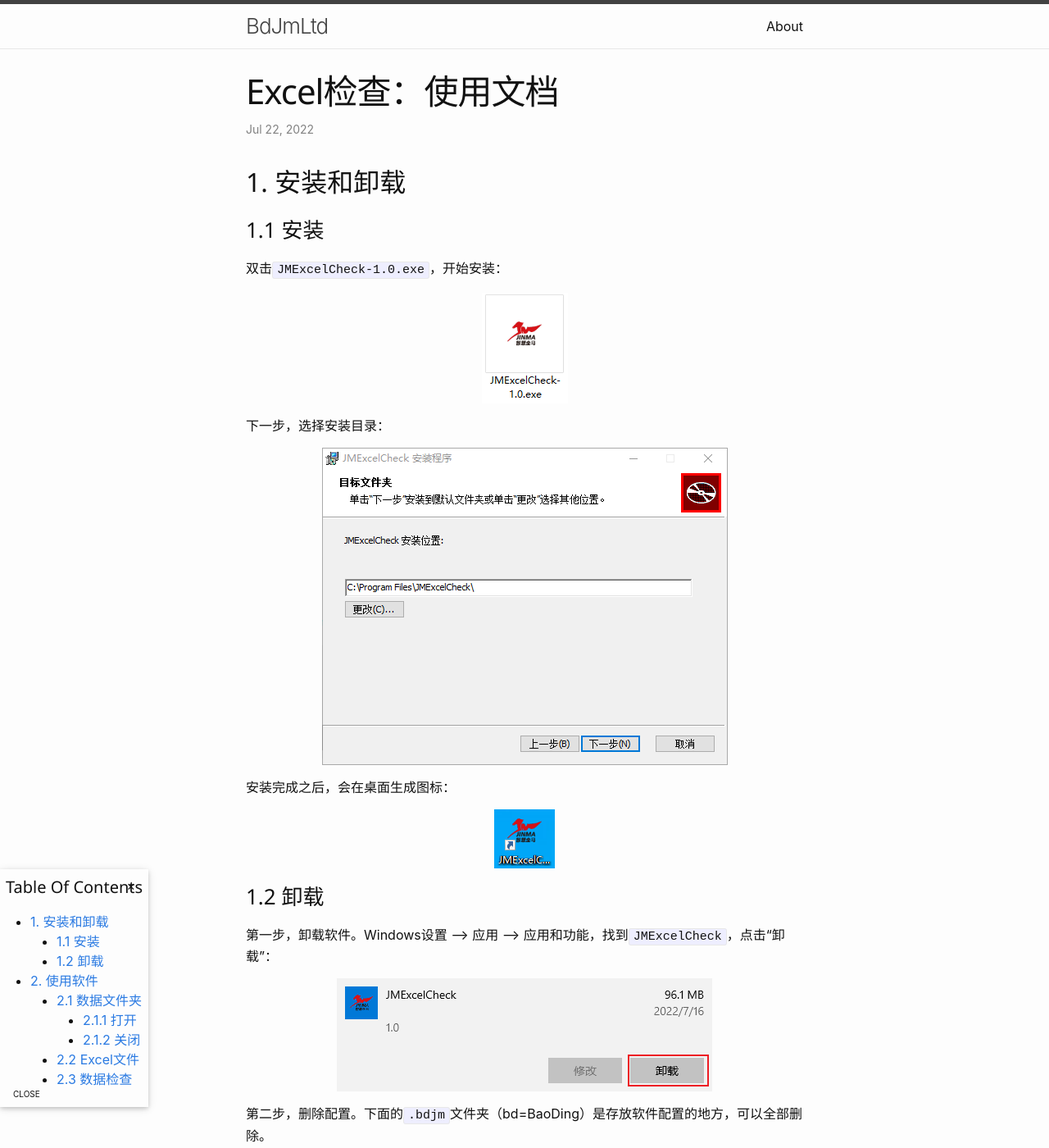
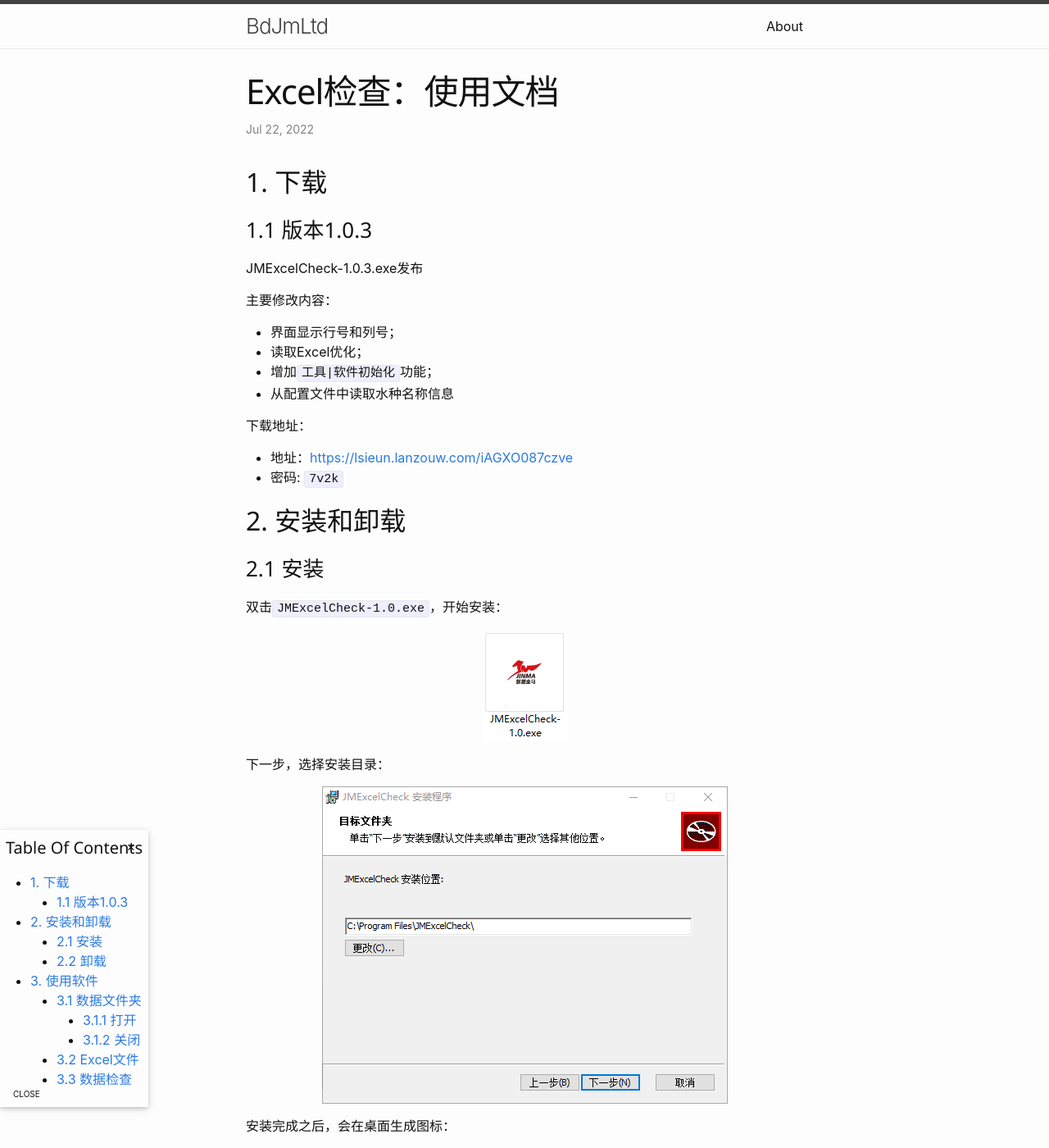
Before and after one commit to BdJmLtd/BdJmLtd.github.io, a Jekyll site: the page built from _pipeline/excel/excel-check-08-how-to-use.md, in a window 1280 px wide and 1400 px high. Shown: the whole window at 82% size. Built offline with Jekyll 4.4.1, drawn with Linux system fonts in a browser that asks for light colours; some of the changed text lies outside the part shown.

Commit message:
Excel check 1.0.3

```diff
--- a/_pipeline/excel/excel-check-08-how-to-use.md
+++ b/_pipeline/excel/excel-check-08-how-to-use.md
@@ -3,6 +3,24 @@ title:  "Excel检查：使用文档"
 categories: pipeline
 sequence: 008
 ---
+
+## 下载
+
+### 版本1.0.3
+
+JMExcelCheck-1.0.3.exe发布
+
+主要修改内容：
+
+- 界面显示行号和列号；
+- 读取Excel优化；
+- 增加`工具|软件初始化`功能；
+- 从配置文件中读取水种名称信息
+
+下载地址：
+
+- 地址：[https://lsieun.lanzouw.com/iAGXO087czve](https://lsieun.lanzouw.com/iAGXO087czve)
+- 密码: `7v2k`
 
 ## 安装和卸载
 
```
Also changed, not shown: _hydraulic-model/epanet/epanet-dev.md (added, +113 -0 lines), _hydraulic-model/epanet/epanet.md (+7 -0 lines), _posts/2022-07-09-3d.md (+12 -0 lines).
